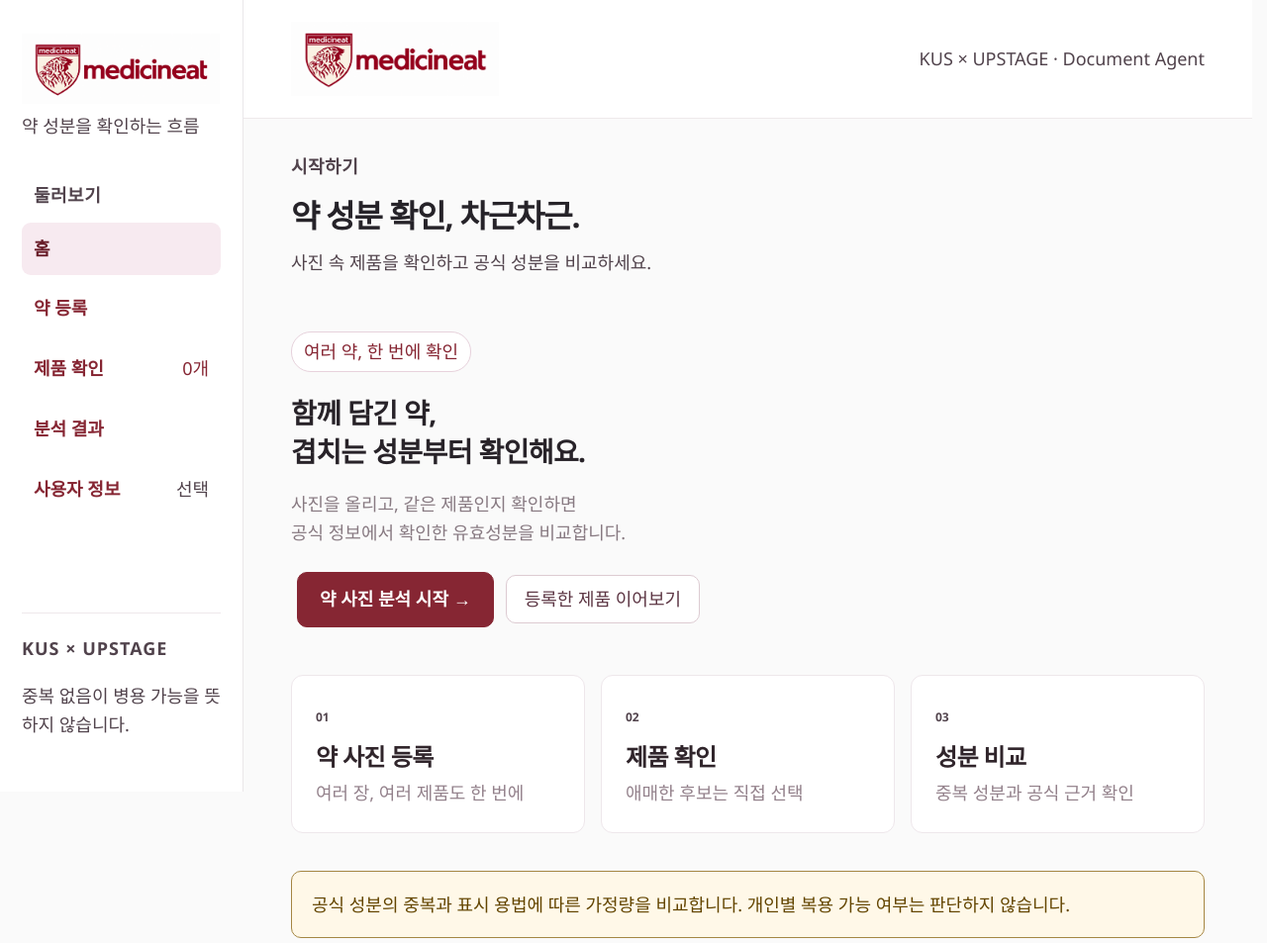
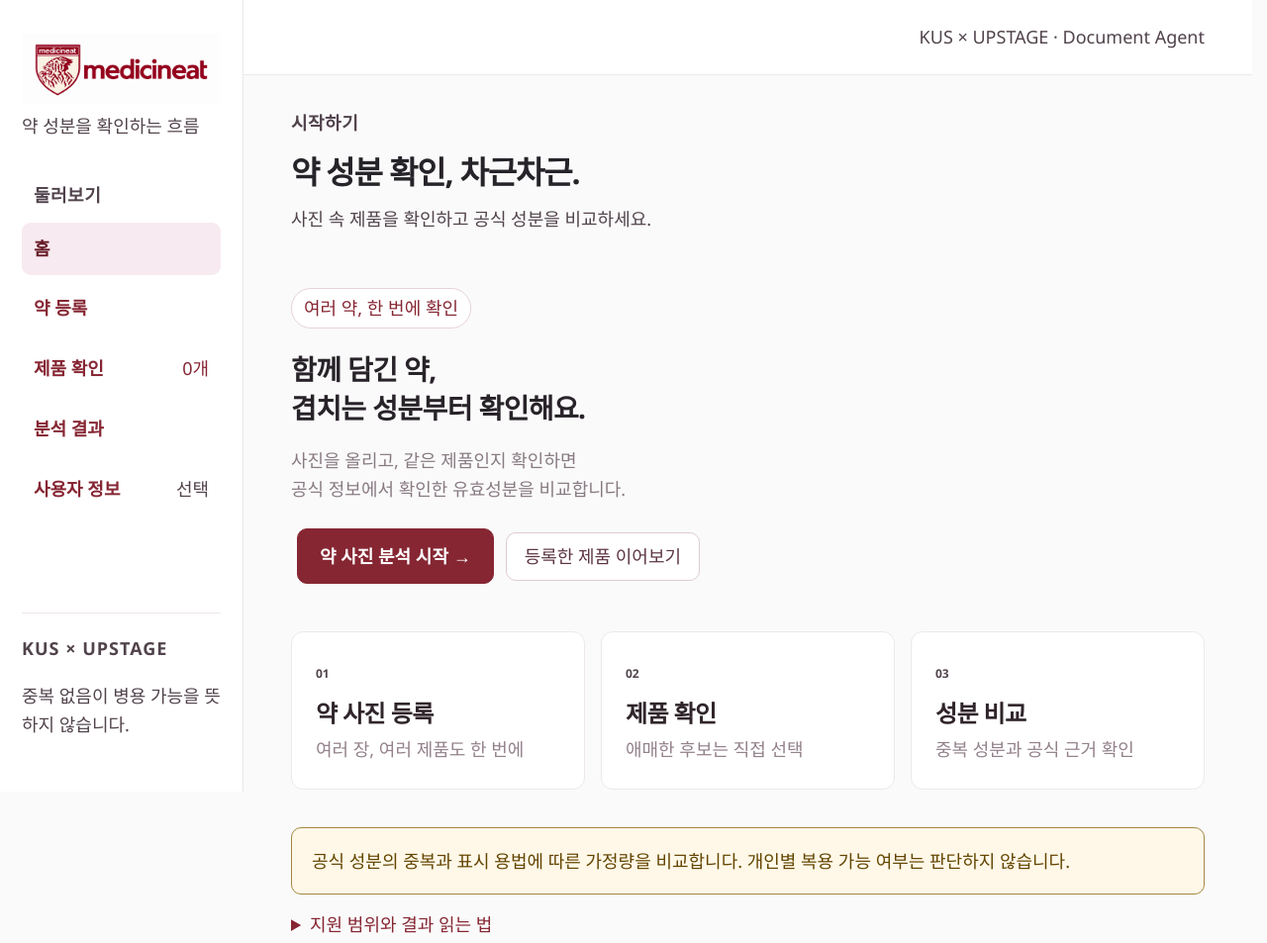
Before and after one commit to HiddenTroller/RunFlow, a plain HTML site: page static/index.html in a window 1280 px wide. Shown: the top 953 px of the page at 99% size. Drawn offline with Linux system fonts and the light colour scheme; no server answers.

Commit message:
왼쪽 메뉴 로고만 표시하고 상단 중복 로고 숨김

```diff
--- a/static/style.css
+++ b/static/style.css
@@ -219,3 +219,6 @@ body.crimson-app.page-app :is(.unknown-meter,.home-flow b,header>span,.profile-p
 body.crimson-app.page-app .product-option>span,body.crimson-app.page-app .dose-evidence h4{font-size:20px}body.crimson-app.page-app input[type=file]::file-selector-button{min-height:48px;font:inherit;padding:10px 18px;margin:6px 12px 6px 0;color:#862633;background:#fff;border:1px solid #862633;border-radius:10px}
 body.crimson-app.page-app #resultStep>.wizard-actions:empty{display:none}body.crimson-app.page-app #resultStep>.sectionhead{gap:12px;flex-wrap:wrap;margin-bottom:24px}body.crimson-app.page-app #resultStep>.sectionhead>button{margin-inline:0}
 body.crimson-app.page-app .result-boundary{color:#51434c;font-size:18px;line-height:1.7;margin-top:24px}@media(max-width:760px){body.crimson-app.page-app .related-drugs li,body.crimson-app.page-app .readable-drug .product-identity{display:grid;grid-template-columns:132px minmax(0,1fr);gap:14px}body.crimson-app.page-app .related-drugs .medicine-name,body.crimson-app.page-app .readable-drug .product-identity>div{min-width:0}}
+
+/* Keep the brand only in the navigation sidebar. */
+body.crimson-app.page-app header .logo{display:none!important}body.crimson-app.page-app header{justify-content:flex-end}
```
